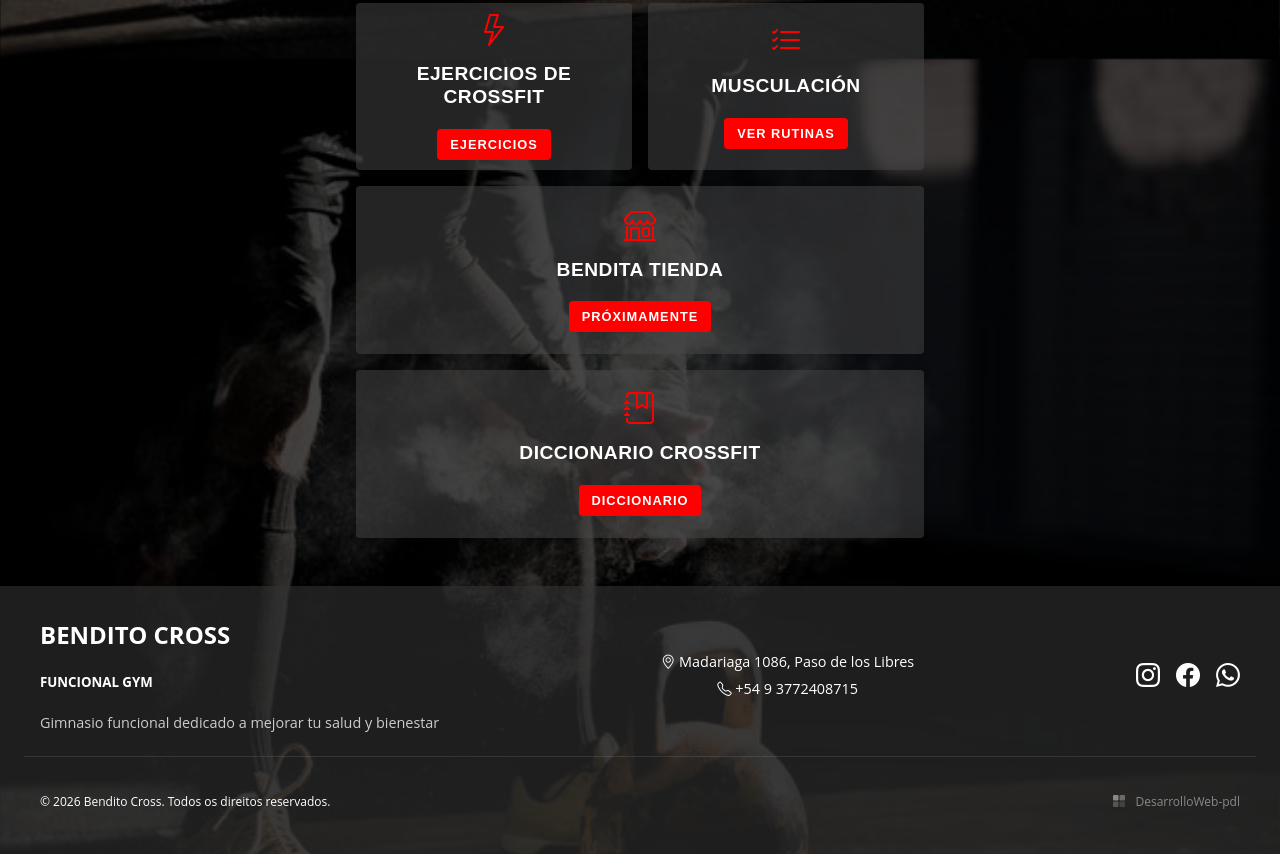
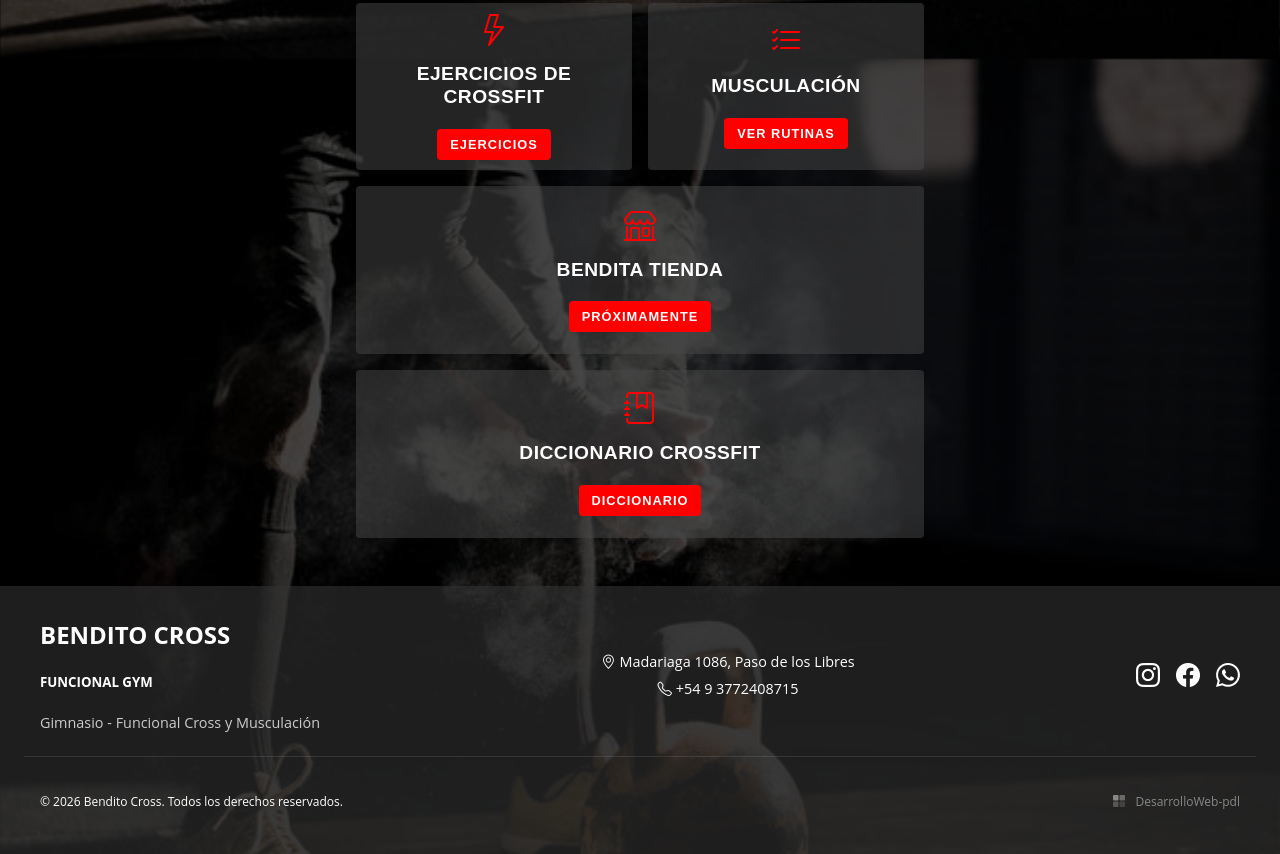
Before and after one commit to DesarrolloWeb-PDL/bendito-cross, a plain HTML site: page index.html in a window 1280 px wide. Shown: the part 900-1754 px from the top of the page. Drawn offline with nearby package versions, Linux system fonts and the light colour scheme.

Commit message:
fix: update footer description and fix Spanish text

```diff
--- a/index.html
+++ b/index.html
@@ -204,7 +204,7 @@
             <div class="footer-info">
                 <h3>BENDITO CROSS</h3>
                 <h5>FUNCIONAL GYM</h5>
-                <p class="footer-description">Gimnasio funcional dedicado a mejorar tu salud y bienestar</p>
+                <p class="footer-description">Gimnasio - Funcional Cross y Musculación</p>
             </div>
             <div class="footer-contact">
                 <p><a href="https://www.google.com/maps/search/Madariaga+1086,+Paso+de+los+Libres" target="_blank" style="color:inherit;text-decoration:none"><i class="bi bi-geo-alt"></i> Madariaga 1086, Paso de los Libres</a></p>
@@ -217,7 +217,7 @@
             </div>
         </div>
         <div class="footer-bottom">
-            <p>&copy; 2026 Bendito Cross. Todos os direitos reservados.</p>
+            <p>&copy; 2026 Bendito Cross. Todos los derechos reservados.</p>
             <a href="https://desarrolloweb-pdl.vercel.app" target="_blank" rel="noopener noreferrer" class="footer-brand">
                 <span class="pdl-logo-sm" aria-hidden="true">
                     <svg xmlns="http://www.w3.org/2000/svg" viewBox="0 0 32 32" fill="currentColor">
```
